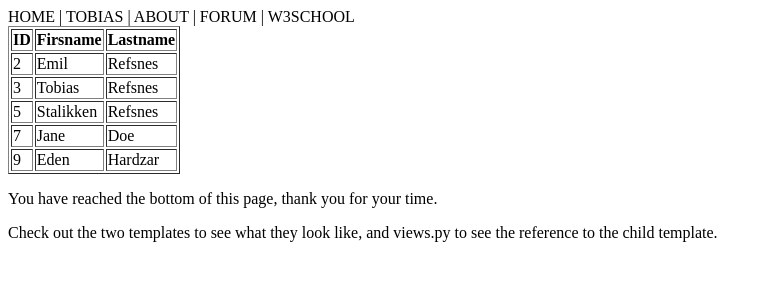
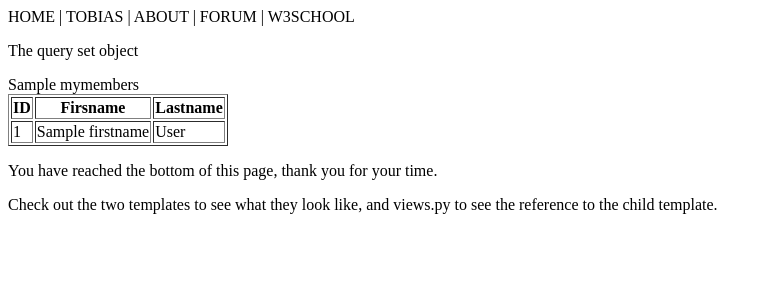
Before and after one commit to doanbatran/myworld, a Django app: template my_tennis_club/members/templates/template.html in a window 1280 px wide. Shown: the top 300 px of the page, without its empty margins (0-772 px from the left). Run offline with Django 5.2, Linux system fonts and the light colour scheme; data comes from the database, SQL or seed files in the repository; the template is opened without the code that fills it: values that come from a table or form of the project are taken from there, most other values are stand-ins (such as "Sample title", 1, 10 or a date in 2020).

Commit message:
Hoàn thành bài học QuerySet Filter cơ bản

```diff
--- a/my_tennis_club/members/templates/template.html
+++ b/my_tennis_club/members/templates/template.html
@@ -3,6 +3,9 @@
 <body>
 
 {% include "mymenu.html" with me="TOBIAS" sponsor="W3SCHOOL" %}
+
+<p>The query set object</p>
+{{ mymembers }}
 
 <table border="1">
     <tr>
--- a/my_tennis_club/members/views.py
+++ b/my_tennis_club/members/views.py
@@ -25,7 +25,7 @@ def main(reques):
 
 # Tạo chế độ xem thử nghiệm cho testing
 def testing(request):
-  mydata = Member.objects.all()
+  mydata = Member.objects.filter(firstname='Emil').values() | Member.objects.filter(firstname='Eden').values()
   template = loader.get_template('template.html')
   context = {
     'mymembers' : mydata,
```
